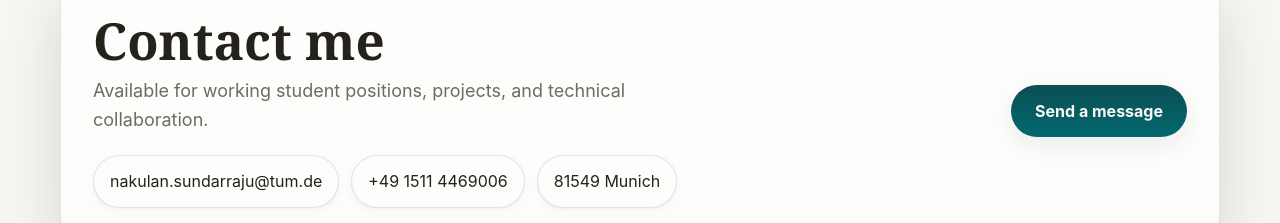
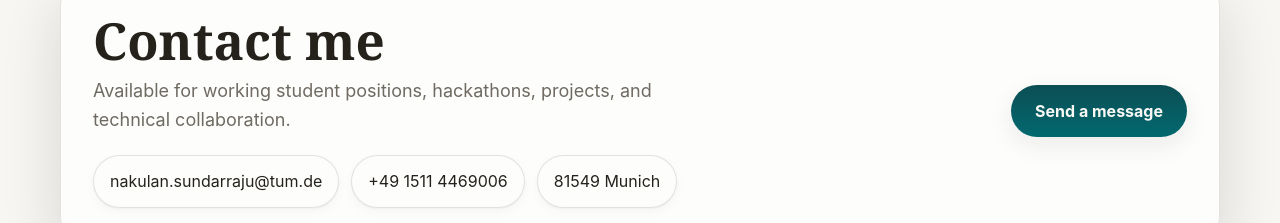
Before and after one commit to n-sundarraju/CV-english, a plain HTML site: page index.html in a window 1280 px wide. Shown: the part 3456-3679 px from the top of the page. Drawn offline with Linux system fonts and the light colour scheme; a web font is replaced by a local one.

Commit message:
Update index.html

```diff
--- a/index.html
+++ b/index.html
@@ -521,7 +521,7 @@
         <div class="contact-card reveal">
           <div>
             <h2>Contact me</h2>
-            <p style="color: var(--color-text-muted); max-width: 56ch;">Available for working student positions, projects, and technical collaboration.</p>
+            <p style="color: var(--color-text-muted); max-width: 56ch;">Available for working student positions, hackathons, projects, and technical collaboration.</p>
             <div class="contact-links">
               <a class="contact-link" href="mailto:nakulan.sundarraju@tum.de" data-copy="nakulan.sundarraju@tum.de">nakulan.sundarraju@tum.de</a>
               <a class="contact-link" href="tel:+4915114469006" data-copy="+49 1511 4469006">+49 1511 4469006</a>
```
